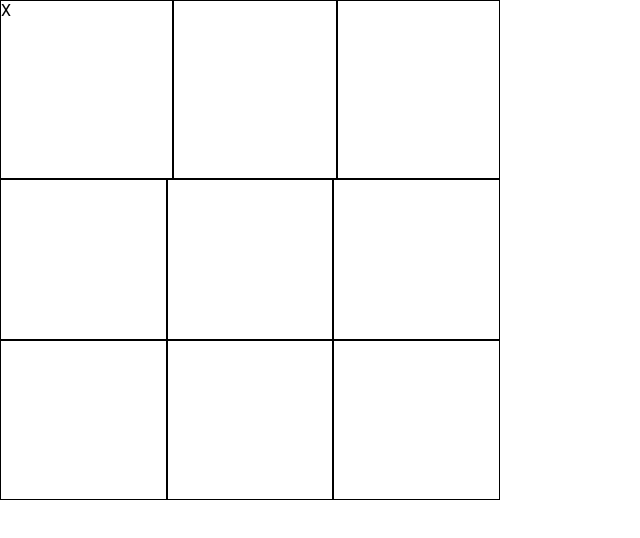
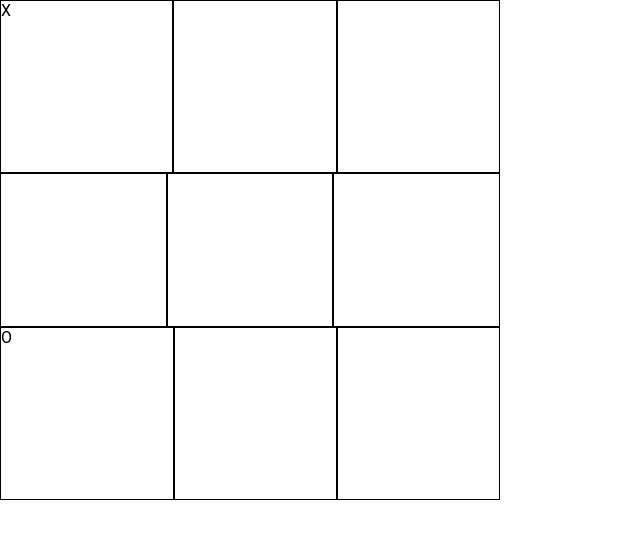
Before and after one commit to character-ignotus/Project--Tic-Tac-Toe, a plain HTML site: page index.html in a window 1280 px wide. Both pictures are taken after a click on the element 83 px from the left and 83 px from the top of the page. Shown: the whole page, without its empty margins (0-640 px from the left). Drawn offline with Linux system fonts and the light colour scheme.

Commit message:
Make computer do random legal moves

```diff
--- a/index.html
+++ b/index.html
@@ -11,19 +11,19 @@
 <body>
     <div class="gameboard">
         <div class="row-1">
-            <div class="cell" data-row="0" data-column="0"></div>
-            <div class="cell" data-row="0" data-column="1"></div>
-            <div class="cell" data-row="0" data-column="2"></div>
+            <div class="cell" data-row="0" data-column="0" data-row-column="00"></div>
+            <div class="cell" data-row="0" data-column="1" data-row-column="01"></div>
+            <div class="cell" data-row="0" data-column="2" data-row-column="02"></div>
         </div>
         <div class="row-2">
-            <div class="cell" data-row="1" data-column="0"></div>
-            <div class="cell" data-row="1" data-column="1"></div>
-            <div class="cell" data-row="1" data-column="2"></div>
+            <div class="cell" data-row="1" data-column="0" data-row-column="10"></div>
+            <div class="cell" data-row="1" data-column="1" data-row-column="11"></div>
+            <div class="cell" data-row="1" data-column="2" data-row-column="12"></div>
         </div>
         <div class="row-3">
-            <div class="cell" data-row="2" data-column="0"></div>
-            <div class="cell" data-row="2" data-column="1"></div>
-            <div class="cell" data-row="2" data-column="2"></div>
+            <div class="cell" data-row="2" data-column="0" data-row-column="20"></div>
+            <div class="cell" data-row="2" data-column="1" data-row-column="21"></div>
+            <div class="cell" data-row="2" data-column="2" data-row-column="22"></div>
         </div>
     </div>
 </body>
--- a/script.js
+++ b/script.js
@@ -1,50 +1,3 @@
-const gameboard = (() => {
-    let gameboardArray = [[], [], []];
-    let round = 0;
-    const cells = Array.from(document.querySelectorAll('.cell'));
-
-    const bindEvents = () => {
-        cells.forEach(cell => {
-            cell.addEventListener('click', addInput);
-        });
-    };
-
-    function logRound(player, index, row, column, e, winner) {
-        round += 1;
-        gameboardArray[row][column] = index;
-        player.logInput(row, column);
-        e.target.textContent = gameboardArray[row][column];
-        logic.checkRound(player.output(), row, column, round, `${winner}`);
-    };
-
-    const clearGameboard = () => {
-        gameboardArray = [[], [], []];
-        round = 0;
-        cells.forEach(cell => {
-            cell.textContent = '';
-        });
-    };
-
-    function addInput(e) {
-        let row = e.target.getAttribute('data-row');
-        let column = e.target.getAttribute('data-column');
-
-        if(round % 2 == 0 && typeof gameboardArray[row][column] === 'undefined') {
-            logRound(player1, 'X', row, column, e, 'player1');
-        } else if (typeof gameboardArray[row][column] === 'undefined') {
-            logRound(player2, 'O', row, column, e, 'player2');
-        }
-
-        console.log(round);
-        console.log(gameboardArray);
-    };
-
-    return {bindEvents, clearGameboard, gameboardArray};
-})();
-
-gameboard.bindEvents();
-
-
 const Player = () => {
     let containersArray = [[0, 0, 0], [0, 0, 0], [0, 0, 0], [0, 0, 0]];
 
@@ -80,6 +33,7 @@ const logic = (() => {
         gameboard.clearGameboard();
         player1.clearPlayerInputs();
         player2.clearPlayerInputs();
+        computer.clearComputerInputs();
     };
 
     const checkRound = (output, row, column, round, player) => {
@@ -118,7 +72,7 @@ const logic = (() => {
 })();
 
 const computer = (() => {
-    let computerStatus = false;
+    let computerStatus = true;
     let containersArray = [[0, 0, 0], [0, 0, 0], [0, 0, 0], [0, 0, 0]];
 
     function logInput(row, column) {
@@ -137,4 +91,96 @@ const computer = (() => {
     const clearComputerInputs = () => {
         containersArray = [[0, 0, 0], [0, 0, 0], [0, 0, 0], [0, 0, 0]];
     };
+
+    const computerChoice = (round) => {
+        let row = Math.floor(Math.random() * 3);
+        let column = Math.floor(Math.random() * 3);
+
+        if(typeof gameboard.cellCheck(row, column) === 'undefined') {
+            let cell = document.querySelector(`[data-row-column="${row}${column}"]`);
+            cell.textContent = 'O';
+
+            gameboard.logInput(row, column, 'O');
+            logInput(row, column);
+            logic.checkRound(containersArray, row, column, round, `computer`);
+
+            console.log(containersArray);
+        } else {
+            computerChoice(round);
+        }
+    };
+
+    return {computerStatus, containersArray, computerChoice, clearComputerInputs};
 })();
+
+const gameboard = (() => {
+    let gameboardArray = [[], [], []];
+    let round = 0;
+    const cells = Array.from(document.querySelectorAll('.cell'));
+
+    const bindEvents = () => {
+        cells.forEach(cell => {
+            if(computer.computerStatus == true) {
+                cell.addEventListener('click', playerVScomputer);
+            } else {
+                cell.addEventListener('click', playerVSplayer);
+            };
+        });
+    };
+
+    function logRound(player, index, row, column, e, winner) {
+        round += 1;
+        gameboardArray[row][column] = index;
+        player.logInput(row, column);
+        e.target.textContent = gameboardArray[row][column];
+        logic.checkRound(player.output(), row, column, round, `${winner}`);
+    };
+
+    const cellCheck = (row, column) => {
+        return gameboardArray[row][column];
+    };
+
+    const logInput = (row, column, index) => {
+        gameboardArray[row][column] = index;
+    };
+
+    const clearGameboard = () => {
+        gameboardArray = [[], [], []];
+        round = 0;
+        cells.forEach(cell => {
+            cell.textContent = '';
+        });
+    };
+
+    function playerVSplayer(e) {
+        let row = e.target.getAttribute('data-row');
+        let column = e.target.getAttribute('data-column');
+
+        if(round % 2 == 0 && typeof gameboardArray[row][column] === 'undefined') {
+            logRound(player1, 'X', row, column, e, 'player1');
+        } else if (typeof gameboardArray[row][column] === 'undefined') {
+            logRound(player2, 'O', row, column, e, 'player2');
+        }
+
+        console.log(round);
+        console.log(gameboardArray);
+    };
+
+    function playerVScomputer(e) {
+        let row = e.target.getAttribute('data-row');
+        let column = e.target.getAttribute('data-column');
+
+        logRound(player1, 'X', row, column, e, 'player1');
+        if(!round == 0) {
+            computer.computerChoice(round);
+            round += 1;
+        };
+
+        console.log(round);
+        console.log(gameboardArray);
+    };
+
+    return {bindEvents, clearGameboard, gameboardArray, cellCheck, logInput};
+})();
+
+gameboard.bindEvents();
```
